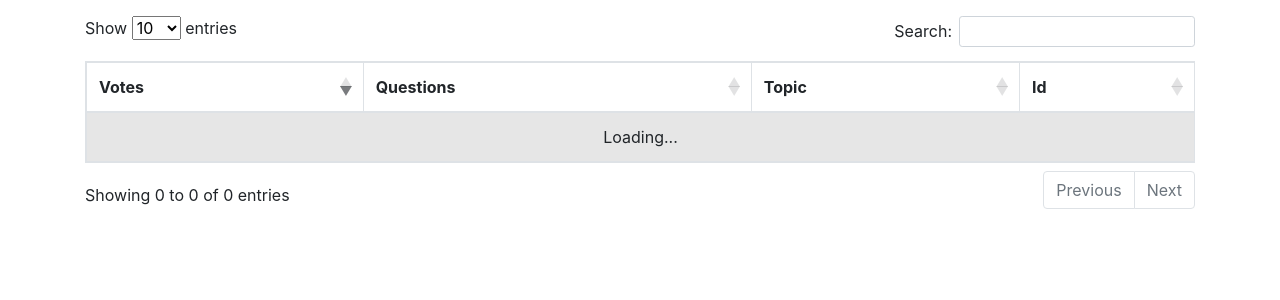
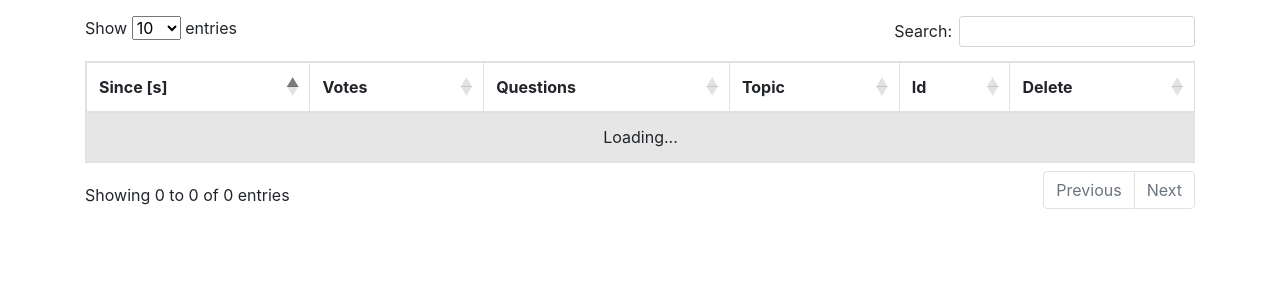
Before and after one commit to laiskaSiili/questiontinder, a Django app: page /control in a window 1280 px wide. Shown: the top 300 px of the page. Run offline with Django 3.2, Linux system fonts and the light colour scheme; some libraries are stand-ins or nearby versions.

Commit message:
Add delay to wordcloud display of new questions and improve control view

```diff
--- a/questiontinder/models.py
+++ b/questiontinder/models.py
@@ -5,6 +5,7 @@
     question = models.TextField(null=False, blank=False, max_length=40)
     votes = models.IntegerField(null=False, blank=False, default=0)
     topic = models.ForeignKey('Topic', null=False, blank=False, on_delete=models.CASCADE, related_name='questions')
+    added = models.DateTimeField(auto_now_add=True)
 
     def __str__(self):
         return self.question
--- a/questiontinder/static/questiontinder/js/control.js
+++ b/questiontinder/static/questiontinder/js/control.js
@@ -5,7 +5,7 @@
 $(document).ready(function() {
     var csrfToken = document.querySelector('[name=csrfmiddlewaretoken]').value
     var datatable = $('#questions-datatable').DataTable({
-        "order": [[ 0, "desc" ]],
+        "order": [[ 0, "asc" ]],
         "ajax": {
             'url': '',
             'type': 'POST',
@@ -14,8 +14,27 @@
             }
         },
     });
+
     setInterval( function () {
         console.log('data refresh')
         datatable.ajax.reload( null, false ); // user paging is not reset on reload
-    }, 4000 );
+    }, 5000 );
+
+    document.querySelector('table').addEventListener('click', function(e) {
+        if (!e.target.classList.contains('delete-question')) return
+
+        let payload = {
+            'action': 'delete_question',
+            'question_id': e.target.id
+        }
+        post('', payload, deleteQuestionProcessResponse, displayError)
+    })
+
+    function deleteQuestionProcessResponse(response) {
+        let questionId = response['question_id']
+        let btn = document.getElementById(questionId)
+        btn.disabled = true
+        btn.value = 'deleted'
+        console.log('question ' + questionId + ' deleted')
+    }
 } );
--- a/questiontinder/templates/questiontinder/control.html
+++ b/questiontinder/templates/questiontinder/control.html
@@ -27,10 +27,12 @@
             <table id="questions-datatable" class="table table-striped table-bordered" style="width:100%">
                 <thead>
                     <tr>
+                        <th>Since [s]</th>
                         <th>Votes</th>
                         <th>Questions</th>
                         <th>Topic</th>
                         <th>Id</th>
+                        <th>Delete</th>
                     </tr>
                 </thead>
                 <tbody>
--- a/questiontinder/views.py
+++ b/questiontinder/views.py
@@ -2,10 +2,12 @@
 from django.http import JsonResponse
 from django.views import View
 from django.contrib.sessions.models import Session
+from django.utils import timezone
 from .forms import QuestionAddForm, TopicDropdownForm
 from .models import Question
 from random import shuffle
 import json
+from datetime import timedelta
 
 
 class Swipe(View):
@@ -105,6 +107,8 @@
 
 class Wordcloud(View):
 
+    TIME_DELAY_SECONDS = 30
+
     def get(self, request):
         ctx = {}
         ctx['topic_dropdown'] = TopicDropdownForm()
@@ -113,7 +117,7 @@
     def post(self, request):
         request_data = json.loads(request.body)
         topic_id = int(request_data.get('topic_id'))
-        questions = list(Question.objects.all().filter(topic_id=topic_id).order_by('-votes').values('question', 'votes'))
+        questions = list(Question.objects.all().filter(topic_id=topic_id).filter(added__lt=timezone.now() - timedelta(seconds=Wordcloud.TIME_DELAY_SECONDS)).order_by('-votes').values('question', 'votes'))
         # questions = [{'text': q['question'], 'size': q['votes']} for q in questions]
         data = {
             'status': 'OK',
@@ -130,9 +134,27 @@
         return render(request, 'questiontinder/control.html', ctx)
 
     def post(self, request):
-        questions = list(Question.objects.all().select_related('topic__name').order_by('-votes').values_list('votes','question', 'topic__name', 'id'))
+
+        if request.body:
+            request_data = json.loads(request.body)
+            if request_data.get('action') == 'delete_question':
+                question_id = int(request_data.get('question_id'))
+                Question.objects.get(id=question_id).delete()
+                data = {
+                    'status': 'OK',
+                    'question_id': question_id
+                }
+                return JsonResponse(data)
+
+        questions = list(Question.objects.all().select_related('topic__name').values('added', 'votes', 'question', 'topic__name', 'id'))
+        now = timezone.now()
+        data = []
+        for q in questions:
+            time_delta = now - q['added']
+            delete = f'<button id="{q["id"]}" class="btn btn-danger delete-question">delete</button>'
+            data.append((time_delta.seconds, q['votes'], q['question'], q['topic__name'], q['id'], delete))
         data = {
             'status': 'OK',
-            'data': questions,
+            'data': data,
         }
         return JsonResponse(data)
```
Also changed, not shown: questiontinder/migrations/0007_question_added.py (added).
